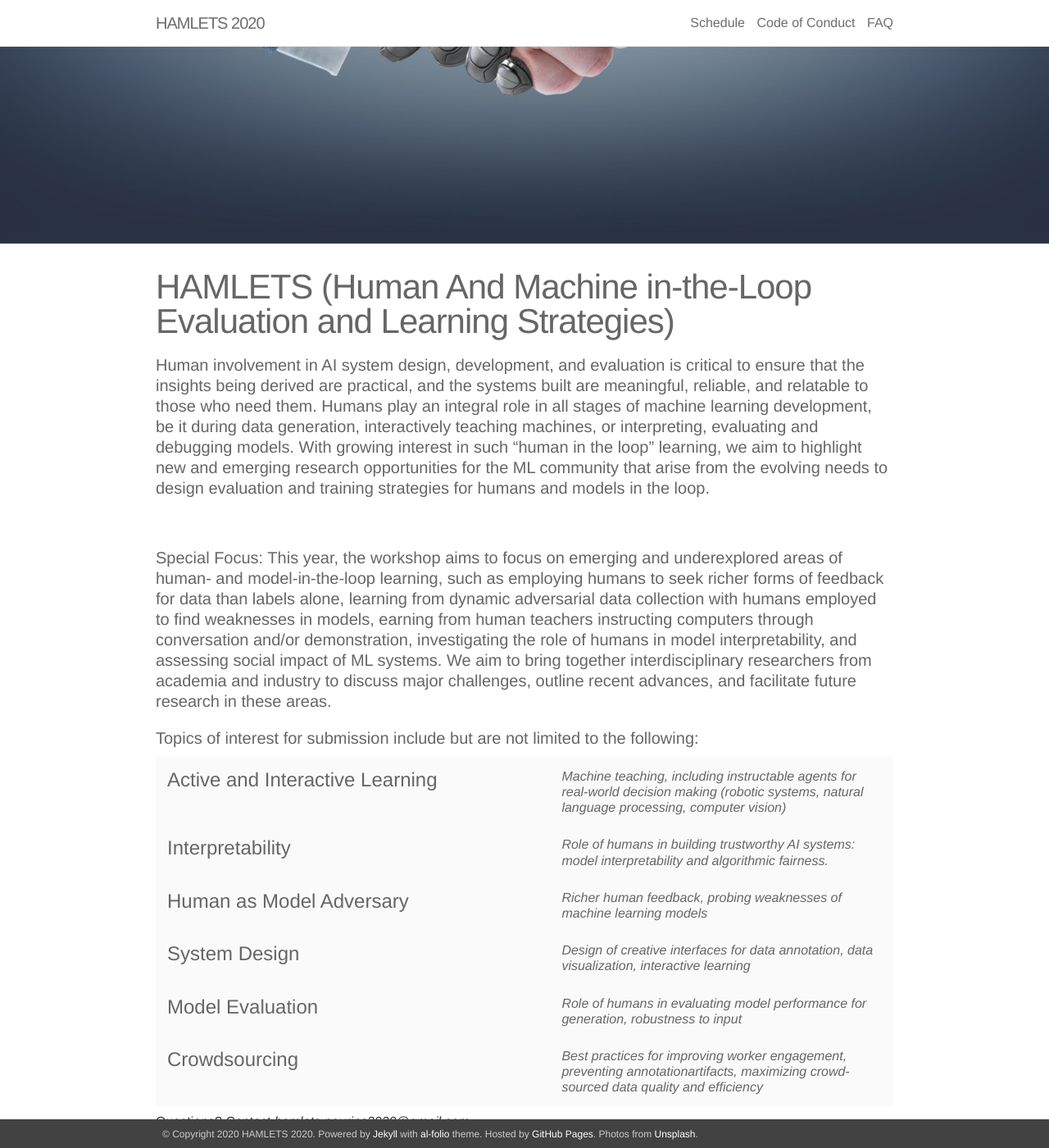
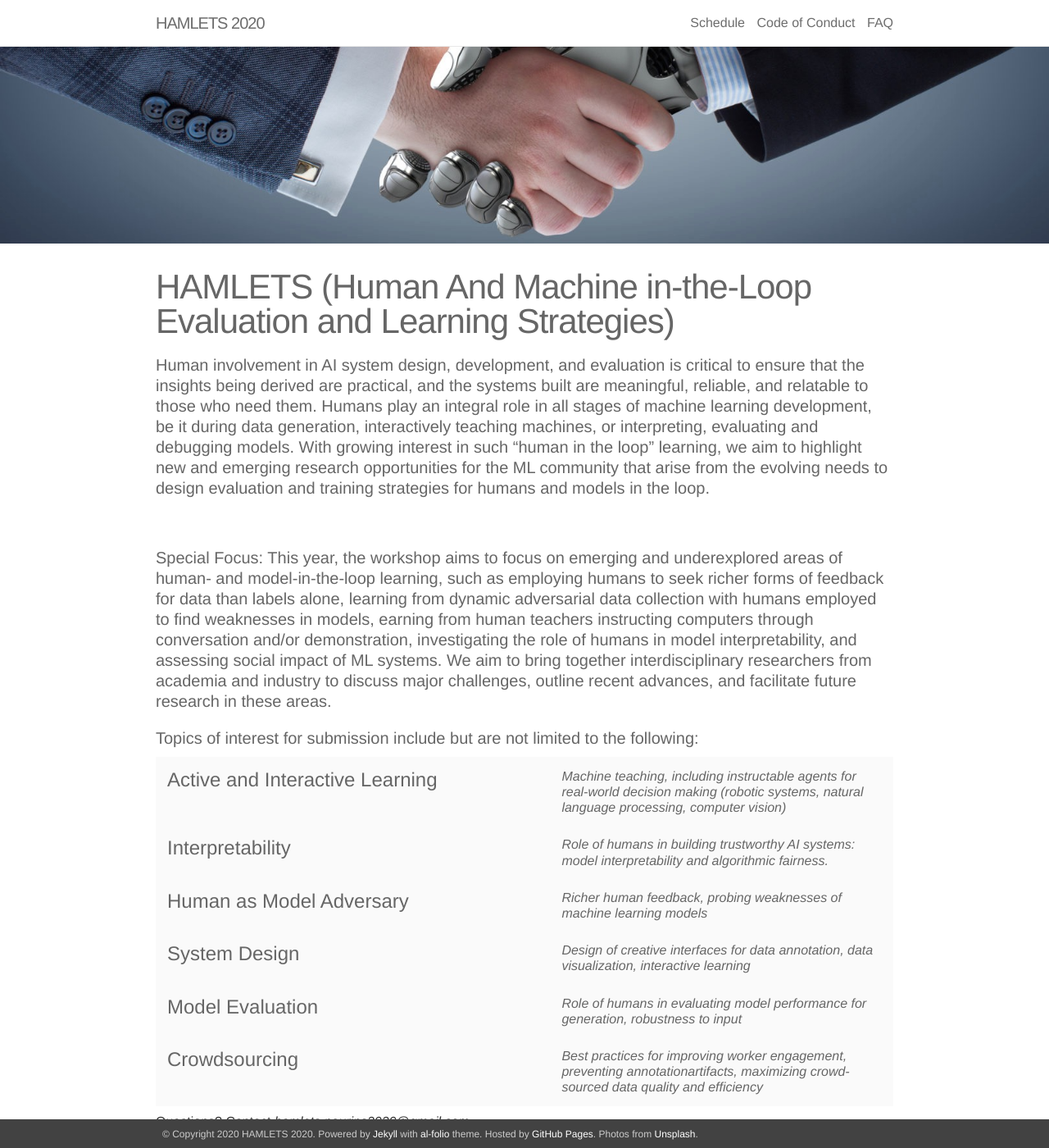
Before and after one commit to hamlets-workshop/hamlets-workshop.github.io, a Jekyll site: the page built from _pages/00_about.md, in a window 1280 px wide and 1400 px high. Shown: the whole window at 82% size. Built offline with Jekyll 4.4.1, drawn with Linux system fonts in a browser that asks for light colours; nearby versions of some CDN libraries.

Commit message:
editing images

```diff
--- a/_sass/_header.scss
+++ b/_sass/_header.scss
@@ -110,7 +110,7 @@
 }
 
 .header-background .img {
-  background-image: url("../img/hamlets_shakehand.jpg");
+  background-image: url("../img/hamlets_shakehand.jpeg");
   background-repeat: no-repeat;
   background-size: cover;
   background-position: center bottom;
```
Also changed, not shown: assets/img/hamlets_shakehand.jpeg (added).
